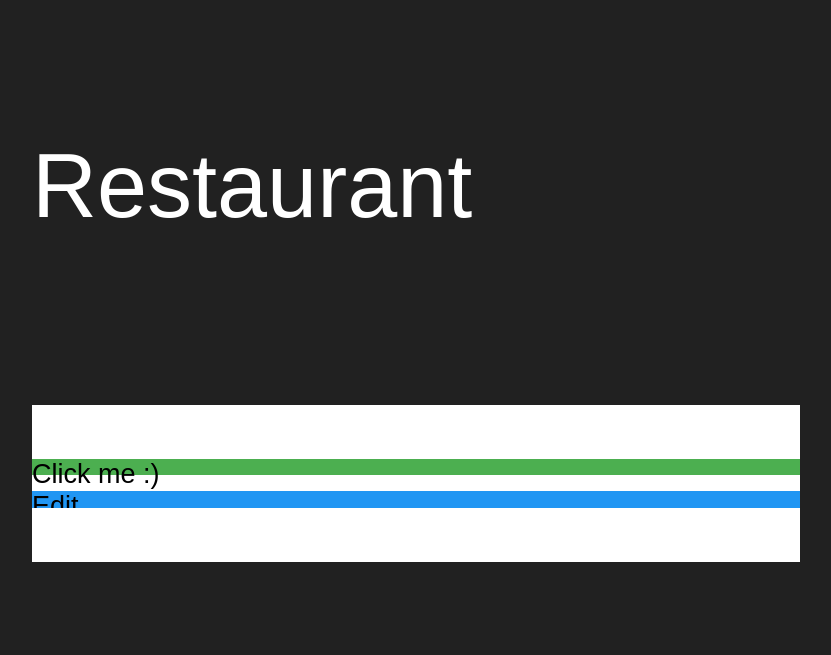
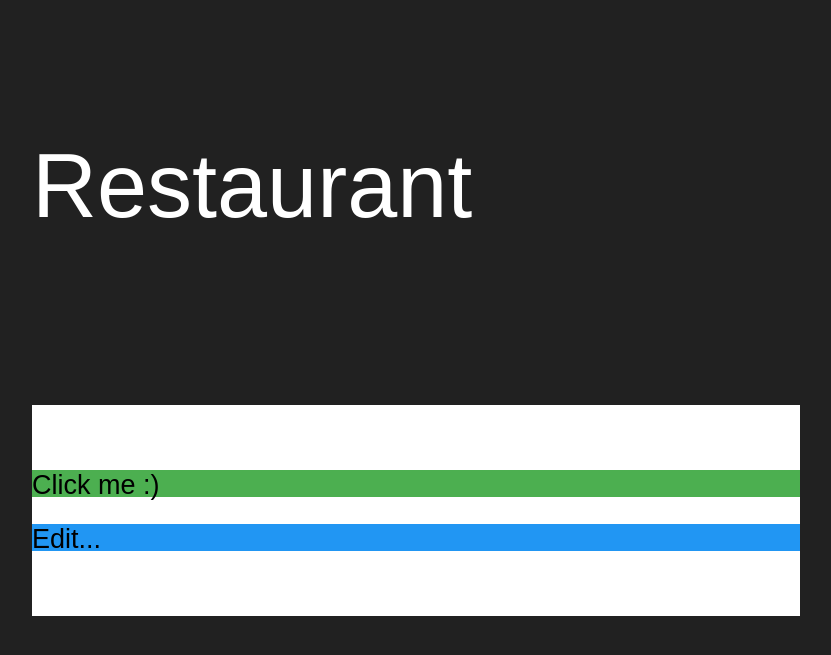
Before and after one commit to wenyuzhao/wenyuzhao.github.io, a Jekyll site: the page built from restaurant.html, in a window 1280 px wide. Shown: the top 655 px of the page, without its empty margins (224-1055 px from the left). Built offline with Jekyll 4.4.1, drawn with Linux system fonts in a browser that asks for light colours; Markdown is read by kramdown in place of the engine named in the settings.

Commit message:
Update restaurant.html

```diff
--- a/restaurant.html
+++ b/restaurant.html
@@ -8,10 +8,10 @@ layout: default
         position: relative;
         display: block;
         margin-left: 0;
-        margin-top: 1rem;
-        margin-bottom: 1rem;
+        margin-top: 1em;
+        margin-bottom: 1em;
         width: inherit;
-        height: 1rem;
+        height: 1em;
         background: #4CAF50;
         color: black;
     }
@@ -19,10 +19,10 @@ layout: default
         position: relative;
         display: block;
         margin-left: 0;
-        margin-top: 1rem;
-        margin-bottom: 1rem;
+        margin-top: 1em;
+        margin-bottom: 1em;
         width: inherit;
-        height: 1.1rem;
+        height: 1em;
         background: #2196F3;
         color: black;
         overflow: hidden;
@@ -32,10 +32,10 @@ layout: default
         position: relative;
         display: block;
         margin-left: 0;
-        margin-top: 0rem;
-        margin-bottom: 0rem;
+        margin-top: 0em;
+        margin-bottom: 0em;
         width: inherit;
-        height: 1rem;
+        height: 1em;
         background: #2196F3;
         color: black;
     }
@@ -49,14 +49,14 @@ layout: default
         left: 0;
         top: 0;
         width: 80%;
-        height: 1rem;
+        height: 1em;
     }
     .btn {
         position: absolute;
         right: 0;
         top: 0;
         width: 20%;
-        height: 1rem;
+        height: 1em;
     }
 </style>
 
@@ -108,7 +109,7 @@ layout: default
 
     function showDataPanel(dom) {
         var len = Number.parseInt(window.localStorage.restaurant_size || 0);
-        dom.style.height = (len + 2) + "rem";
+        dom.style.height = (len + 2) + "em";
         setPanel(dom);
     }
 
```
Also changed, not shown: other parts of restaurant.html (+2 -1 lines).
